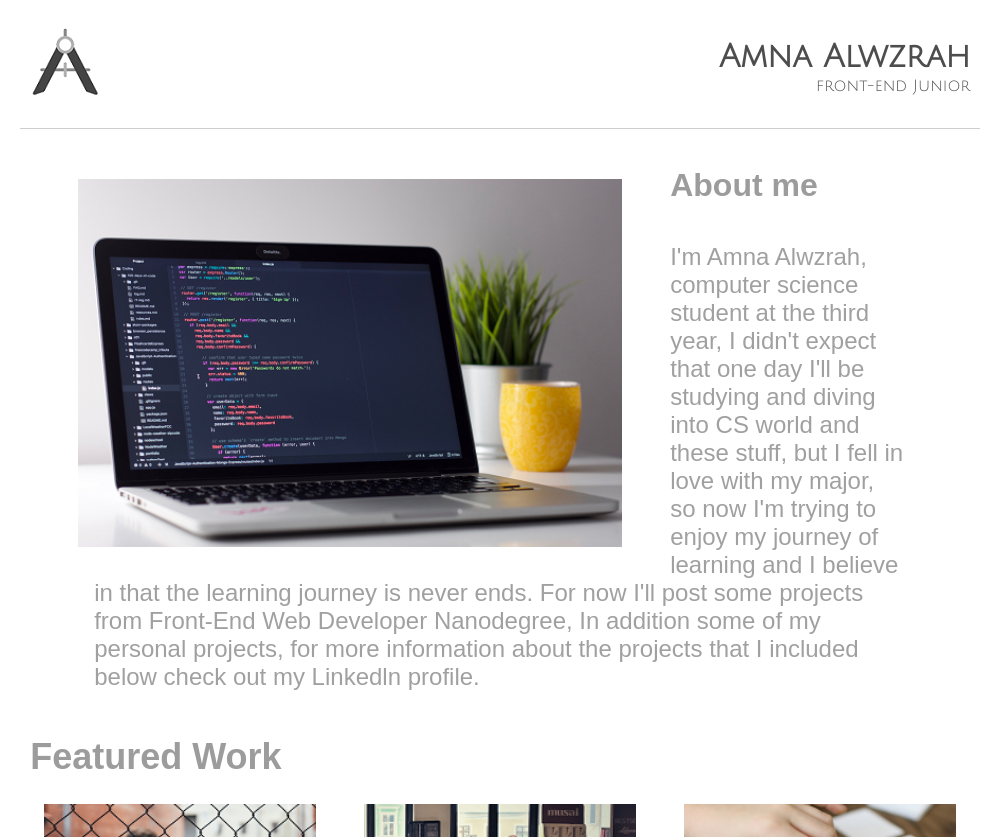
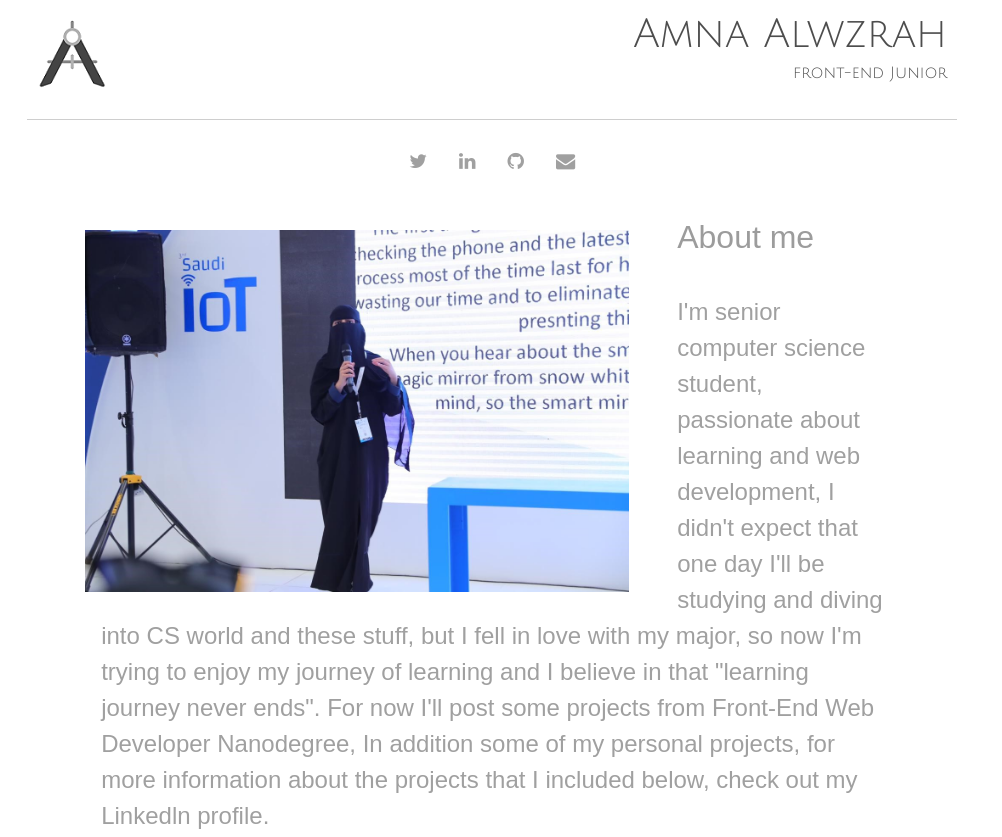
Before and after one commit to amnaw/portfolio, a plain HTML site: page index.html in a window 1280 px wide. Shown: the top 837 px of the page, without its empty margins (135-1137 px from the left). Drawn offline with nearby package versions, Linux system fonts and the light colour scheme; a web font is replaced by a local one.

Commit message:
updates and add new project

```diff
--- a/css/styles.css
+++ b/css/styles.css
@@ -293,3 +293,11 @@ div {
         height: 70px;
     }
 }
+
+.nav-link {
+    margin: 0px;
+}
+
+.fa {
+    font-size: larger;
+}
--- a/index.html
+++ b/index.html
@@ -4,9 +4,16 @@
     <meta charset="utf-8">
     <meta name="viewport" content="width=device-width,initial-scale=1">
     <title>my Portfolio</title>
+
+    <!-- CSS only -->
+    <link rel="stylesheet" href="https://stackpath.bootstrapcdn.com/bootstrap/4.5.2/css/bootstrap.min.css" integrity="sha384-JcKb8q3iqJ61gNV9KGb8thSsNjpSL0n8PARn9HuZOnIxN0hoP+VmmDGMN5t9UJ0Z" crossorigin="anonymous">
     <link rel="stylesheet" type="text/css" href="css/styles.css">
+    <link rel="stylesheet" href="https://cdnjs.cloudflare.com/ajax/libs/font-awesome/4.7.0/css/font-awesome.min.css">
     <link href="https://fonts.googleapis.com/css?family=Farro%7CJulius+Sans+One%7CPoiret+One&display=swap" rel="stylesheet">
     <link href="https://fonts.googleapis.com/css?family=Darker+Grotesque%7COpen+Sans+Condensed:300&display=swap" rel="stylesheet">
+    <link rel="stylesheet" href="https://cdnjs.cloudflare.com/ajax/libs/font-awesome/4.7.0/css/font-awesome.min.css">
+    <link rel="stylesheet" type="text/css" href="css/styles.css">
+
  </head>
   <body>
       <div class="container">
@@ -15,17 +22,25 @@
               <div class="header_title"><h1>Amna Alwzrah</h1>front-end Junior</div>
           </header>
           <main>
+
+            <ul class="nav justify-content-center">
+                <li class="nav-item"> <a class="nav-link active fa fa-twitter" href="https://twitter.com/amnawz1" ></a> </li>
+                <li class="nav-item-sm"> <a class="nav-link fa fa-linkedin" href="https://www.linkedin.com/in/amna-alwzrah/" ></a> </li>
+                <li class="nav-item"> <a class="nav-link fa fa-github" href="https://github.com/amnaw"></a> </li>
+                <li class="nav-item"> <a class="nav-link fa fa-envelope" href="mailto:amna.alwzrah@hotmail.com"></a> </li>
+            </ul>
+
               <div class="main-content">
               <div class="photo-container">
-                  <img class="photo" src="img/code.png" alt="main-photo">
+                  <img class="photo" src="img/meiot.jpg" alt="main-photo">
               </div>
               <section class="about-me">
                   <h2 class="about-me-title">About me</h2>
                   <p class="about-me">
-                      I'm Amna Alwzrah, computer science student at the third year, I didn't expect that one day I'll be studying and diving into
+                     I'm senior computer science student, passionate about learning and web development, I didn't expect that one day I'll be studying and diving into
                       CS world and these stuff, but I fell in love with my major, so now I'm trying to enjoy my journey of learning and I believe
-                      in that the learning journey is never ends.
-                      For now I'll post some projects from Front-End Web Developer Nanodegree, In addition some of my personal projects, for more information about the projects that I included below check out my Linkedln profile.
+                      in that "learning journey never ends".
+                      For now I'll post some projects from Front-End Web Developer Nanodegree, In addition some of my personal projects, for more information about the projects that I included below, check out my Linkedln profile.
                   </p>
               </section>
               </div>
@@ -51,13 +66,18 @@
                 <div class="work-photo">
                       <img class="photo" src="img/res.png" alt="project6">
                       <h3>Restaurant Reviews</h3><a href="https://github.com/amnaw/RestaurantReviews">https://github.com/amnaw/RestaurantReviews</a></div>
+                <div class="work-photo">
+                        <img class="photo" src="img/form.jpg" alt="project4">
+                        <h3>Customer Service</h3><a href="https://github.com/amnaw/customerService">https://github.com/amnaw/customerService</a></div>
                </section>
 
               <footer>
                   <div class="contact">
-                      <a class="contact" href="https://www.linkedin.com/in/amna-alwzrah-692134186/">Linkedln</a>
+                       <!-- <a href="#" class="fa fa-facebook"></a>
+                        <a class="fa fa-github"></a>
+                       <a class="contact" href="https://www.linkedin.com/in/amna-alwzrah-692134186/">Linkedln</a>
                       <a class="contact" href="https://github.com/amnaw">GitHub</a>
-                      <p class="contact" >Email : aminah.l.1@windowslive.com</p>
+                      <p class="contact" >Email : aminah.l.1@windowslive.com</p> -->
                   </div>
               </footer>
           </main>
```
Also changed, not shown: img/form.jpg (added), img/meiot.jpg (added), 1 other file.
